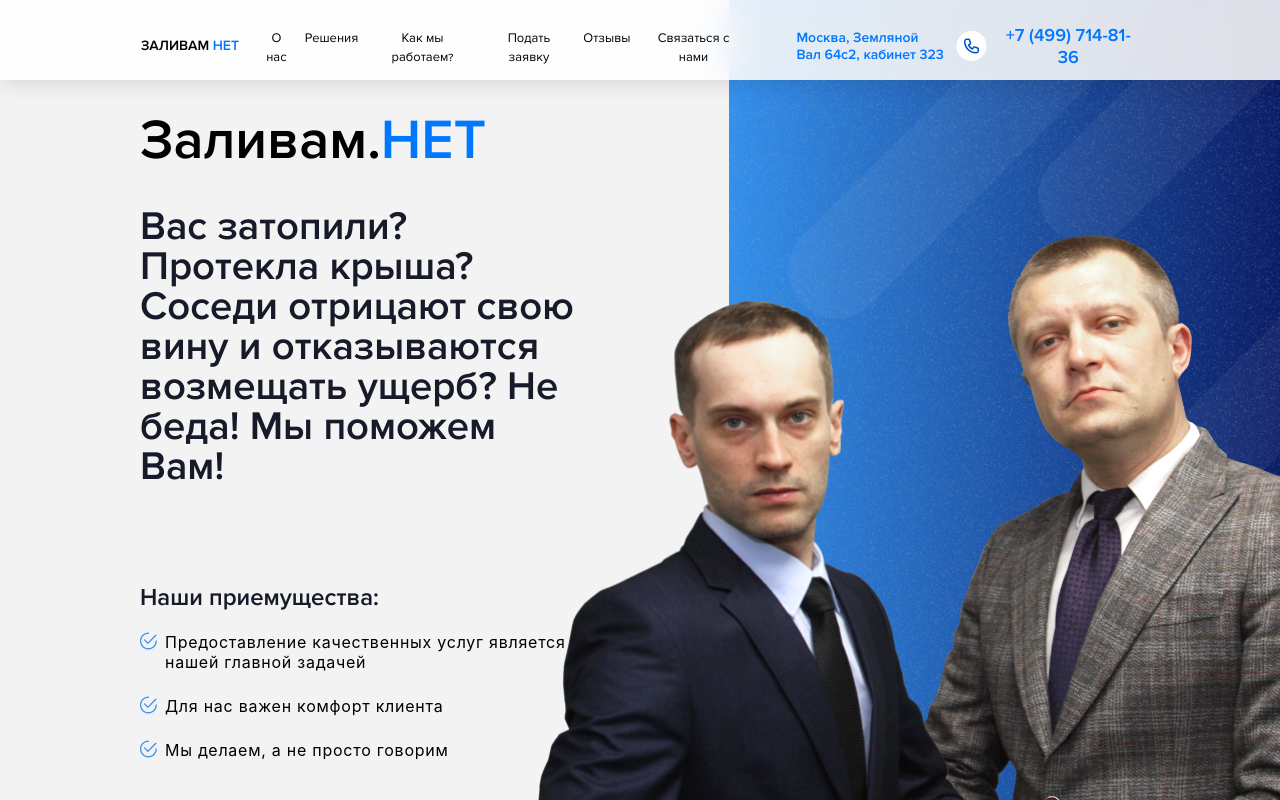
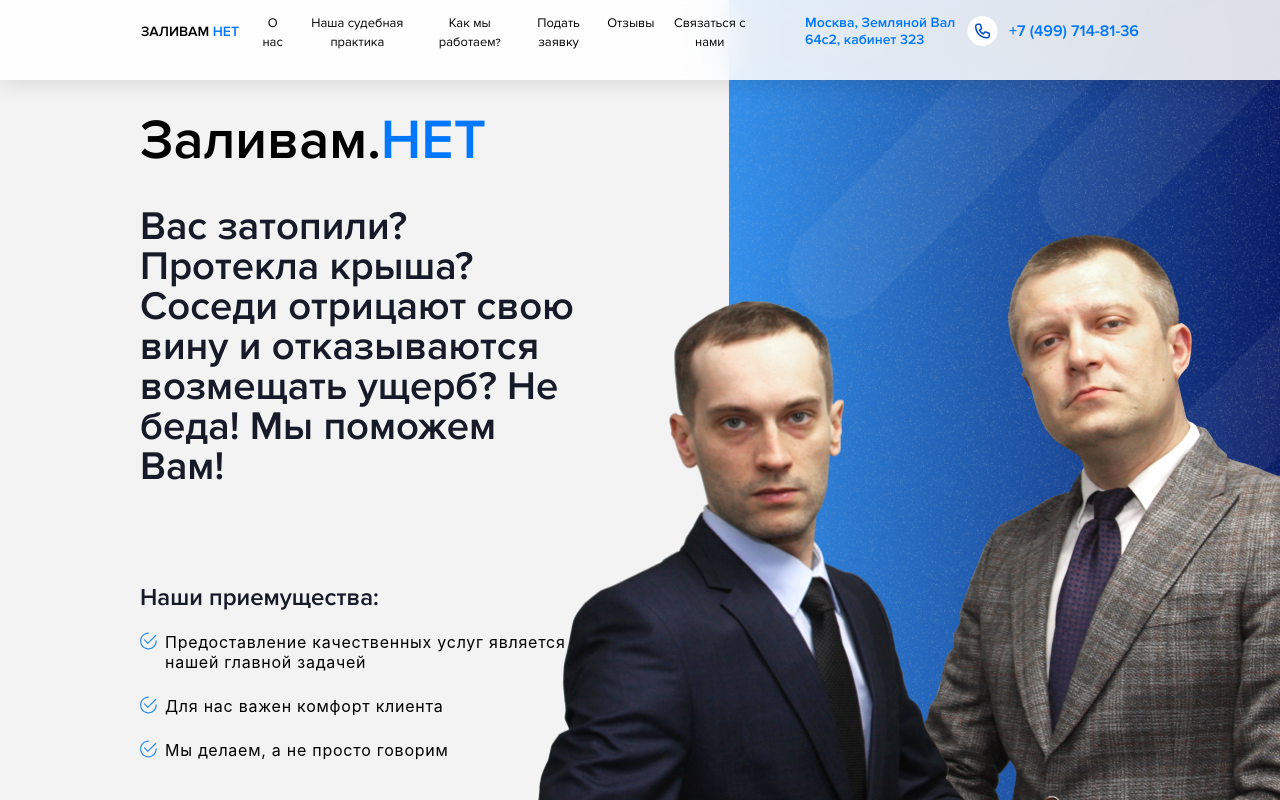
Before and after one commit to Photokub/zalivam-net, a React (Create React App) app: page / in a window 1280 px wide. Shown: the top 800 px of the page. Built offline with nearby package versions, Linux system fonts and the light colour scheme.

Commit message:
Refactor: изменить название кнопки Решения в меню и поправить величину шрифта телефона в contacts

```diff
--- a/src/components/BurgerMenu/BurgerMenu.tsx
+++ b/src/components/BurgerMenu/BurgerMenu.tsx
@@ -1,16 +1,13 @@
 import React, { useState } from "react";
 import "./BurgerMenu.css"
-// import { Link, NavLink } from "react-router-dom";
 import {Link, animateScroll as scroll} from "react-scroll";
 import Contacts from "../Contacts/Contacts";
 
 interface BurgerMunuPropTypes {
-    value?: boolean,
     windowSize: any;
 }
 
 const BurgerMenu: React.FC<BurgerMunuPropTypes> = ({
-    value,
     windowSize
 }) => {
 
@@ -53,7 +50,6 @@ const BurgerMenu: React.FC<BurgerMunuPropTypes> = ({
                 <input
                     className='burger__container__input'
                     type="checkbox"
-                    //value={isSubscribed}
                     checked={isSubscribed}
                     onChange={handleChange}
                 />
@@ -77,7 +73,8 @@ const BurgerMenu: React.FC<BurgerMunuPropTypes> = ({
                             spy={true}
                             smooth={true}
                             onClick={handleOnClick}
-                            >Решения</Link>
+                            >Наша судебная практика
+                            </Link>
                     </li>
                     <li className='burger-menu-list__string'>
                         <Link
--- a/src/components/Contacts/Contacts.css
+++ b/src/components/Contacts/Contacts.css
@@ -43,6 +43,9 @@
   .contacts {
     margin: 0 0 0 40px;
   }
+  .contacts__phoneNumber {
+    font-size: 16px;
+  }
 }
 @media screen and (max-width: 984px) {
   .contacts {
--- a/src/components/Contacts/Contacts.scss
+++ b/src/components/Contacts/Contacts.scss
@@ -46,6 +46,10 @@
     .contacts {
         margin: 0 0 0 40px;
     }
+
+    .contacts__phoneNumber{
+        font-size: 16px;
+    }
 }
 
 @media screen and (max-width: 984px){
--- a/src/components/Navigation/Navigation.css
+++ b/src/components/Navigation/Navigation.css
@@ -7,7 +7,7 @@
 }
 
 .navList__item {
-  margin: 0 12px 0 0;
+  margin: 0 16px 0 0;
   padding: 0;
   list-style-type: none;
   text-align: center;
--- a/src/components/Navigation/Navigation.scss
+++ b/src/components/Navigation/Navigation.scss
@@ -9,7 +9,7 @@
 }
 
 .navList__item {
-    margin: 0 12px 0 0;
+    margin: 0 16px 0 0;
     padding: 0;
     list-style-type: none;
     text-align: center;
--- a/src/components/Navigation/Navigation.tsx
+++ b/src/components/Navigation/Navigation.tsx
@@ -31,7 +31,8 @@ const Navigation: React.FC<NavigationPropTypes> = ({ }) => {
                     spy={true}
                     smooth={true}
                     onClick={scrollToTop}
-                    >Решения</Link>
+                    >Наша судебная практика
+                    </Link>
                 </li>
                 <li className="navList__item">
                     <Link
```
Also changed, not shown: 1 other file (tests, documents, lock files or other folders).
